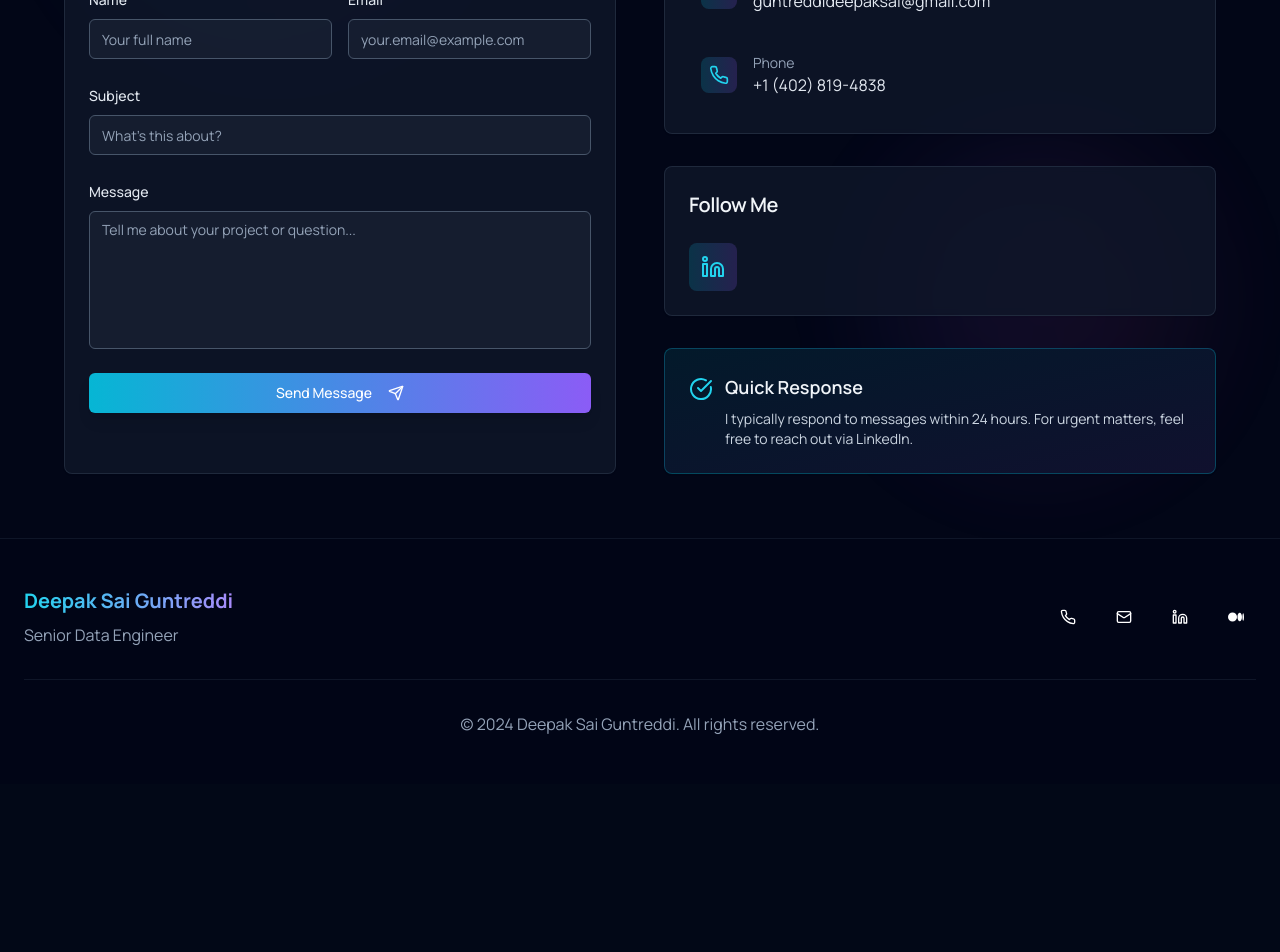
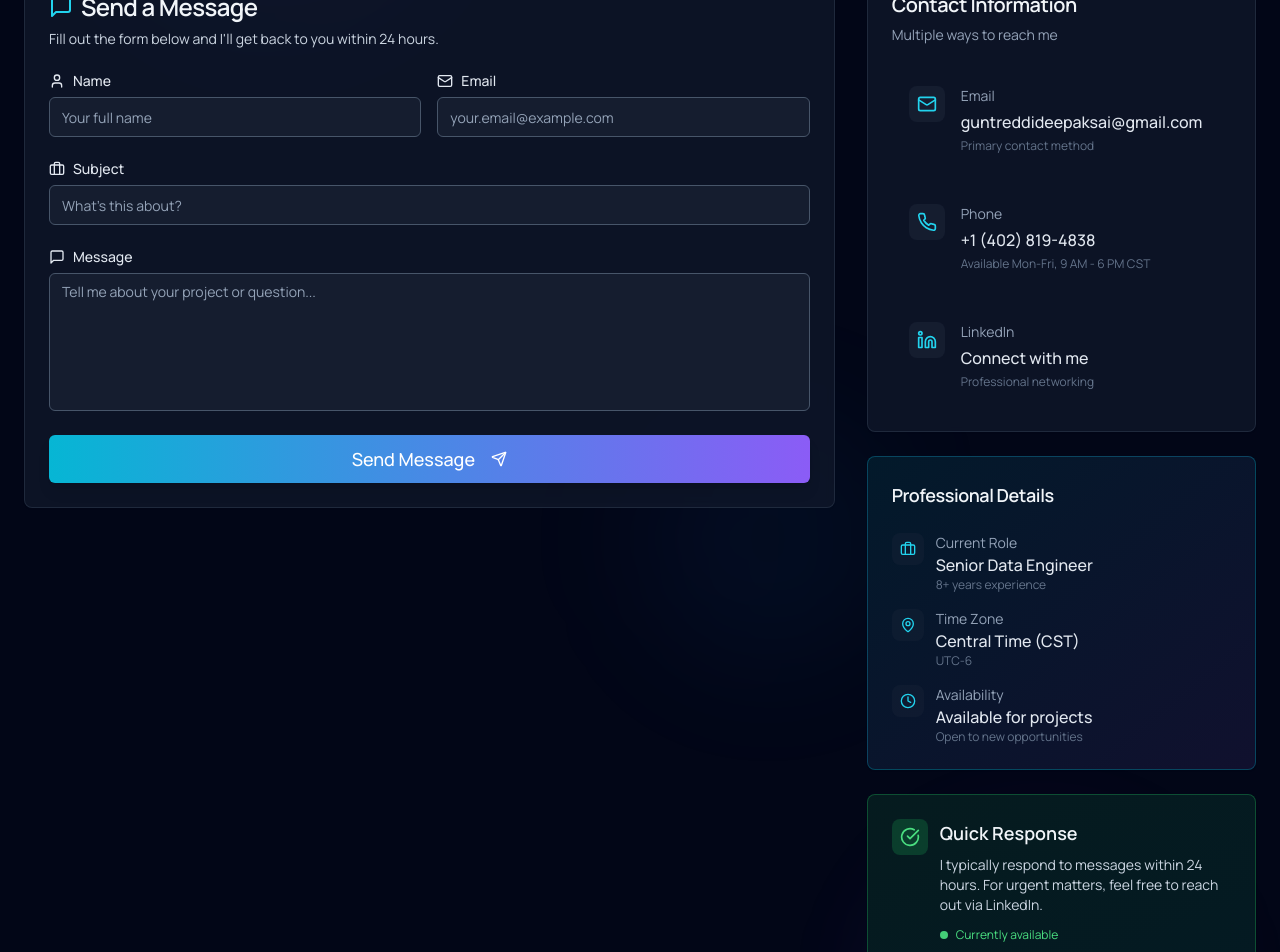
Before and after one commit to gdeepaksai1/portfolio, a React (Vite) app: page /portfolio/contact in a window 1280 px wide. Shown: the part 420-1372 px from the top of the page. Before the commit the page ends 1204 px from the top, so only its background shows below. Built offline with nearby package versions, Linux system fonts and the light colour scheme.

Commit message:
Refactor: Contact section to show only LinkedIn
Updated the contact section to display only the LinkedIn profile link. Added additional professional features, techniques, and animations throughout the portfolio based on best practices.

```diff
--- a/src/pages/Contact.tsx
+++ b/src/pages/Contact.tsx
@@ -5,7 +5,7 @@ import { Card, CardContent, CardDescription, CardHeader, CardTitle } from "@/com
 import { Input } from "@/components/ui/input";
 import { Textarea } from "@/components/ui/textarea";
 import { Label } from "@/components/ui/label";
-import { Mail, Phone, Send, Linkedin, MessageSquare, CheckCircle } from "lucide-react";
+import { Mail, Phone, Send, Linkedin, MessageSquare, CheckCircle, Clock, MapPin, Calendar, User, Briefcase } from "lucide-react";
 import { useToast } from "@/hooks/use-toast";
 
 export const Contact = () => {
@@ -16,6 +16,7 @@ export const Contact = () => {
     message: ""
   });
   const [isSubmitting, setIsSubmitting] = useState(false);
+  const [focusedField, setFocusedField] = useState("");
   const { toast } = useToast();
 
   const handleSubmit = async (e: React.FormEvent) => {
@@ -55,107 +56,171 @@ export const Contact = () => {
       icon: Mail,
       label: "Email",
       value: "guntreddideepaksai@gmail.com",
-      href: "mailto:guntreddideepaksai@gmail.com"
+      href: "mailto:guntreddideepaksai@gmail.com",
+      description: "Primary contact method",
+      gradient: "from-cyan-500/20 to-blue-500/20",
+      hoverColor: "hover:border-cyan-500/50"
     },
     {
       icon: Phone,
       label: "Phone",
       value: "+1 (402) 819-4838",
-      href: "tel:+14028194838"
+      href: "tel:+14028194838",
+      description: "Available Mon-Fri, 9 AM - 6 PM CST",
+      gradient: "from-violet-500/20 to-purple-500/20",
+      hoverColor: "hover:border-violet-500/50"
+    },
+    {
+      icon: Linkedin,
+      label: "LinkedIn",
+      value: "Connect with me",
+      href: "https://www.linkedin.com/in/deepak-sai-guntreddi-5a37951ab/",
+      description: "Professional networking",
+      gradient: "from-blue-500/20 to-indigo-500/20",
+      hoverColor: "hover:border-blue-500/50"
     }
   ];
 
-  const socialLinks = [
+  const professionalInfo = [
     {
-      icon: Linkedin,
-      label: "LinkedIn",
-      href: "https://www.linkedin.com/in/deepak-sai-guntreddi-5a37951ab/"
+      icon: Briefcase,
+      label: "Current Role",
+      value: "Senior Data Engineer",
+      description: "8+ years experience"
+    },
+    {
+      icon: MapPin,
+      label: "Time Zone",
+      value: "Central Time (CST)",
+      description: "UTC-6"
+    },
+    {
+      icon: Clock,
+      label: "Availability",
+      value: "Available for projects",
+      description: "Open to new opportunities"
     }
   ];
 
   return (
     <div className="min-h-screen pt-24 pb-16 bg-slate-950 relative overflow-hidden">
-      {/* Background animations */}
+      {/* Enhanced background animations */}
       <div className="absolute inset-0 pointer-events-none">
         <div className="absolute top-20 left-20 w-96 h-96 bg-gradient-to-r from-cyan-500/10 to-violet-500/10 rounded-full blur-3xl animate-pulse" />
         <div className="absolute bottom-20 right-20 w-80 h-80 bg-gradient-to-r from-violet-500/10 to-pink-500/10 rounded-full blur-3xl animate-pulse" style={{ animationDelay: "2s" }} />
+        <div className="absolute top-1/2 left-1/2 transform -translate-x-1/2 -translate-y-1/2 w-64 h-64 bg-gradient-to-r from-blue-500/5 to-cyan-500/5 rounded-full blur-3xl animate-float" />
       </div>
 
       <div className="container mx-auto px-6 relative">
-        <div className="text-center mb-16">
-          <h1 className="text-5xl md:text-6xl font-bold mb-6 bg-gradient-to-r from-cyan-400 to-violet-400 bg-clip-text text-transparent">
+        {/* Enhanced Header */}
+        <div className="text-center mb-20">
+          <div className="inline-flex items-center gap-3 mb-6 px-6 py-3 bg-slate-900/50 border border-slate-700/50 rounded-full backdrop-blur-sm">
+            <div className="w-3 h-3 bg-green-400 rounded-full animate-pulse"></div>
+            <span className="text-slate-300 text-sm">Available for new opportunities</span>
+          </div>
+
+          <h1 className="text-5xl md:text-6xl font-bold mb-6 bg-gradient-to-r from-cyan-400 to-violet-400 bg-clip-text text-transparent animate-fade-in">
             Let's Connect
           </h1>
-          <p className="text-xl text-slate-300 max-w-2xl mx-auto">
+          <p className="text-xl text-slate-300 max-w-2xl mx-auto animate-slide-in-left">
             Ready to discuss your next data engineering project? I'd love to hear from you.
           </p>
         </div>
 
-        <div className="grid lg:grid-cols-2 gap-12 max-w-6xl mx-auto">
-          {/* Contact Form */}
-          <Card className="bg-slate-900/80 border-slate-700/50 backdrop-blur-sm hover:border-cyan-500/50 transition-all duration-500">
+        <div className="grid lg:grid-cols-3 gap-8 max-w-7xl mx-auto">
+          {/* Contact Form - Takes 2 columns */}
+          <div className="lg:col-span-2">
+            <Card className="bg-slate-900/80 border-slate-700/50 backdrop-blur-sm hover:border-cyan-500/50 transition-all duration-500 group">
               <CardHeader>
                 <CardTitle className="text-2xl text-slate-100 flex items-center gap-2">
-                <MessageSquare className="w-6 h-6 text-cyan-400" />
+                  <MessageSquare className="w-6 h-6 text-cyan-400 group-hover:scale-110 transition-transform duration-300" />
                   Send a Message
                 </CardTitle>
                 <CardDescription className="text-slate-300">
-                Fill out the form below and I'll get back to you as soon as possible.
+                  Fill out the form below and I'll get back to you within 24 hours.
                 </CardDescription>
               </CardHeader>
               <CardContent>
                 <form onSubmit={handleSubmit} className="space-y-6">
                   <div className="grid md:grid-cols-2 gap-4">
-                  <div className="space-y-2">
-                    <Label htmlFor="name" className="text-slate-200">Name</Label>
+                    <div className="space-y-2 group">
+                      <Label htmlFor="name" className="text-slate-200 flex items-center gap-2">
+                        <User className="w-4 h-4" />
+                        Name
+                      </Label>
                       <Input
                         id="name"
                         name="name"
                         value={formData.name}
                         onChange={handleChange}
+                        onFocus={() => setFocusedField("name")}
+                        onBlur={() => setFocusedField("")}
                         required
-                      className="bg-slate-800/50 border-slate-600 text-slate-100 focus:border-cyan-400 focus:ring-cyan-400/20"
+                        className={`bg-slate-800/50 border-slate-600 text-slate-100 focus:border-cyan-400 focus:ring-cyan-400/20 transition-all duration-300 ${
+                          focusedField === "name" ? "scale-105 shadow-lg shadow-cyan-500/10" : ""
+                        }`}
                         placeholder="Your full name"
                       />
                     </div>
-                  <div className="space-y-2">
-                    <Label htmlFor="email" className="text-slate-200">Email</Label>
+                    <div className="space-y-2 group">
+                      <Label htmlFor="email" className="text-slate-200 flex items-center gap-2">
+                        <Mail className="w-4 h-4" />
+                        Email
+                      </Label>
                       <Input
                         id="email"
                         name="email"
                         type="email"
                         value={formData.email}
                         onChange={handleChange}
+                        onFocus={() => setFocusedField("email")}
+                        onBlur={() => setFocusedField("")}
                         required
-                      className="bg-slate-800/50 border-slate-600 text-slate-100 focus:border-cyan-400 focus:ring-cyan-400/20"
+                        className={`bg-slate-800/50 border-slate-600 text-slate-100 focus:border-cyan-400 focus:ring-cyan-400/20 transition-all duration-300 ${
+                          focusedField === "email" ? "scale-105 shadow-lg shadow-cyan-500/10" : ""
+                        }`}
                         placeholder="your.email@example.com"
                       />
                     </div>
                   </div>
 
-                <div className="space-y-2">
-                  <Label htmlFor="subject" className="text-slate-200">Subject</Label>
+                  <div className="space-y-2 group">
+                    <Label htmlFor="subject" className="text-slate-200 flex items-center gap-2">
+                      <Briefcase className="w-4 h-4" />
+                      Subject
+                    </Label>
                     <Input
                       id="subject"
                       name="subject"
                       value={formData.subject}
                       onChange={handleChange}
+                      onFocus={() => setFocusedField("subject")}
+                      onBlur={() => setFocusedField("")}
                       required
-                    className="bg-slate-800/50 border-slate-600 text-slate-100 focus:border-cyan-400 focus:ring-cyan-400/20"
+                      className={`bg-slate-800/50 border-slate-600 text-slate-100 focus:border-cyan-400 focus:ring-cyan-400/20 transition-all duration-300 ${
+                        focusedField === "subject" ? "scale-105 shadow-lg shadow-cyan-500/10" : ""
+                      }`}
                       placeholder="What's this about?"
                     />
                   </div>
 
-                <div className="space-y-2">
-                  <Label htmlFor="message" className="text-slate-200">Message</Label>
+                  <div className="space-y-2 group">
+                    <Label htmlFor="message" className="text-slate-200 flex items-center gap-2">
+                      <MessageSquare className="w-4 h-4" />
+                      Message
+                    </Label>
                     <Textarea
                       id="message"
                       name="message"
                       value={formData.message}
                       onChange={handleChange}
+                      onFocus={() => setFocusedField("message")}
+                      onBlur={() => setFocusedField("")}
                       required
                       rows={6}
-                    className="bg-slate-800/50 border-slate-600 text-slate-100 focus:border-cyan-400 focus:ring-cyan-400/20 resize-none"
+                      className={`bg-slate-800/50 border-slate-600 text-slate-100 focus:border-cyan-400 focus:ring-cyan-400/20 resize-none transition-all duration-300 ${
+                        focusedField === "message" ? "scale-105 shadow-lg shadow-cyan-500/10" : ""
+                      }`}
                       placeholder="Tell me about your project or question..."
                     />
                   </div>
@@ -163,79 +228,115 @@ export const Contact = () => {
                   <Button
                     type="submit"
                     disabled={isSubmitting}
-                  className="w-full bg-gradient-to-r from-cyan-500 to-violet-500 hover:from-cyan-600 hover:to-violet-600 text-white border-0 hover:scale-105 transition-all duration-300 group shadow-lg hover:shadow-cyan-500/25"
+                    className="w-full bg-gradient-to-r from-cyan-500 to-violet-500 hover:from-cyan-600 hover:to-violet-600 text-white border-0 hover:scale-105 transition-all duration-300 group shadow-lg hover:shadow-cyan-500/25 py-6 text-lg"
                   >
                     {isSubmitting ? (
                       <>
-                      <div className="w-4 h-4 border-2 border-white border-t-transparent rounded-full animate-spin mr-2" />
-                      Sending...
+                        <div className="w-5 h-5 border-2 border-white border-t-transparent rounded-full animate-spin mr-2" />
+                        Sending Message...
                       </>
                     ) : (
                       <>
                         Send Message
-                      <Send className="ml-2 w-4 h-4 group-hover:translate-x-1 transition-transform duration-300" />
+                        <Send className="ml-2 w-5 h-5 group-hover:translate-x-1 transition-transform duration-300" />
                       </>
                     )}
                   </Button>
                 </form>
               </CardContent>
             </Card>
+          </div>
 
-          {/* Contact Information */}
-          <div className="space-y-8">
+          {/* Contact Information Sidebar */}
+          <div className="space-y-6">
+            {/* Contact Methods */}
             <Card className="bg-slate-900/80 border-slate-700/50 backdrop-blur-sm hover:border-violet-500/50 transition-all duration-500">
               <CardHeader>
                 <CardTitle className="text-xl text-slate-100">Contact Information</CardTitle>
+                <CardDescription className="text-slate-400">
+                  Multiple ways to reach me
+                </CardDescription>
               </CardHeader>
               <CardContent className="space-y-4">
                 {contactInfo.map((item, index) => (
-                  <div key={index} className="flex items-center gap-4 group cursor-pointer hover:bg-slate-800/30 p-3 rounded-lg transition-all duration-300">
-                    <div className="p-2 bg-gradient-to-r from-cyan-500/20 to-violet-500/20 rounded-lg group-hover:scale-110 transition-transform duration-300">
+                  <a
+                    key={index}
+                    href={item.href}
+                    target={item.label === "LinkedIn" ? "_blank" : undefined}
+                    rel={item.label === "LinkedIn" ? "noopener noreferrer" : undefined}
+                    className={`flex items-start gap-4 group cursor-pointer hover:bg-slate-800/30 p-4 rounded-xl transition-all duration-300 border border-transparent ${item.hoverColor} relative overflow-hidden`}
+                  >
+                    <div className={`absolute inset-0 bg-gradient-to-r ${item.gradient} opacity-0 group-hover:opacity-100 transition-opacity duration-500`} />
+                    <div className="relative z-10 p-2 bg-slate-800/50 rounded-lg group-hover:scale-110 transition-transform duration-300">
                       <item.icon className="w-5 h-5 text-cyan-400" />
                     </div>
-                    <div>
+                    <div className="relative z-10 flex-1">
+                      <p className="text-sm text-slate-400 mb-1">{item.label}</p>
+                      <p className="text-slate-200 hover:text-cyan-400 transition-colors duration-300 font-medium">
+                        {item.value}
+                      </p>
+                      <p className="text-xs text-slate-500 mt-1">{item.description}</p>
+                    </div>
+                  </a>
+                ))}
+              </CardContent>
+            </Card>
+
+            {/* Professional Info */}
+            <Card className="bg-gradient-to-br from-cyan-500/10 to-violet-500/10 border-cyan-500/30 backdrop-blur-sm">
+              <CardHeader>
+                <CardTitle className="text-lg text-slate-100">Professional Details</CardTitle>
+              </CardHeader>
+              <CardContent className="space-y-4">
+                {professionalInfo.map((item, index) => (
+                  <div key={index} className="flex items-start gap-3 group">
+                    <div className="p-2 bg-slate-800/30 rounded-lg group-hover:scale-110 transition-transform duration-300">
+                      <item.icon className="w-4 h-4 text-cyan-400" />
+                    </div>
+                    <div className="flex-1">
                       <p className="text-sm text-slate-400">{item.label}</p>
-                      <a href={item.href} className="text-slate-200 hover:text-cyan-400 transition-colors duration-300">
-                        {item.value}
-                      </a>
+                      <p className="text-slate-200 font-medium">{item.value}</p>
+                      <p className="text-xs text-slate-500">{item.description}</p>
                     </div>
                   </div>
                 ))}
               </CardContent>
             </Card>
 
-            <Card className="bg-slate-900/80 border-slate-700/50 backdrop-blur-sm hover:border-pink-500/50 transition-all duration-500">
-              <CardHeader>
-                <CardTitle className="text-xl text-slate-100">Follow Me</CardTitle>
-              </CardHeader>
-              <CardContent>
-                <div className="flex gap-4">
-                  {socialLinks.map((social, index) => (
-                    <a
-                      key={index}
-                      href={social.href}
-                      target="_blank"
-                      rel="noopener noreferrer"
-                      className="p-3 bg-gradient-to-r from-cyan-500/20 to-violet-500/20 rounded-lg hover:scale-110 hover:shadow-lg hover:shadow-cyan-500/20 transition-all duration-300 group"
-                    >
-                      <social.icon className="w-6 h-6 text-cyan-400 group-hover:text-cyan-300" />
-                    </a>
-                  ))}
+            {/* Response Time Card */}
+            <Card className="bg-gradient-to-br from-green-500/10 to-emerald-500/10 border-green-500/30 backdrop-blur-sm">
+              <CardContent className="p-6">
+                <div className="flex items-start gap-3">
+                  <div className="p-2 bg-green-500/20 rounded-lg">
+                    <CheckCircle className="w-5 h-5 text-green-400" />
+                  </div>
+                  <div>
+                    <h3 className="text-lg font-semibold text-slate-100 mb-2">Quick Response</h3>
+                    <p className="text-slate-300 text-sm mb-3">
+                      I typically respond to messages within 24 hours. For urgent matters, feel free to reach out via LinkedIn.
+                    </p>
+                    <div className="flex items-center gap-2 text-xs text-green-400">
+                      <div className="w-2 h-2 bg-green-400 rounded-full animate-pulse"></div>
+                      Currently available
+                    </div>
+                  </div>
                 </div>
               </CardContent>
             </Card>
 
-            <Card className="bg-gradient-to-br from-cyan-500/10 to-violet-500/10 border-cyan-500/30 backdrop-blur-sm">
+            {/* Calendar Integration Hint */}
+            <Card className="bg-slate-900/80 border-slate-700/50 backdrop-blur-sm hover:border-violet-500/50 transition-all duration-500">
               <CardContent className="p-6">
-                <div className="flex items-start gap-3">
-                  <CheckCircle className="w-6 h-6 text-cyan-400 mt-1 flex-shrink-0" />
-                  <div>
-                    <h3 className="text-lg font-semibold text-slate-100 mb-2">Quick Response</h3>
-                    <p className="text-slate-300 text-sm">
-                      I typically respond to messages within 24 hours. For urgent matters, feel free to reach out via LinkedIn.
+                <div className="flex items-center gap-3 mb-3">
+                  <Calendar className="w-5 h-5 text-violet-400" />
+                  <h3 className="text-lg font-semibold text-slate-100">Schedule a Call</h3>
+                </div>
+                <p className="text-slate-300 text-sm mb-4">
+                  Prefer a video call? Let's schedule a conversation that works for both of us.
                 </p>
-                  </div>
-                </div>
+                <Button variant="outline" className="w-full border-violet-500/50 text-violet-300 hover:bg-violet-500/20 hover:border-violet-400">
+                  Mention in your message
+                </Button>
               </CardContent>
             </Card>
           </div>
```
Lines whose indentation alone changed are shown as unchanged.
